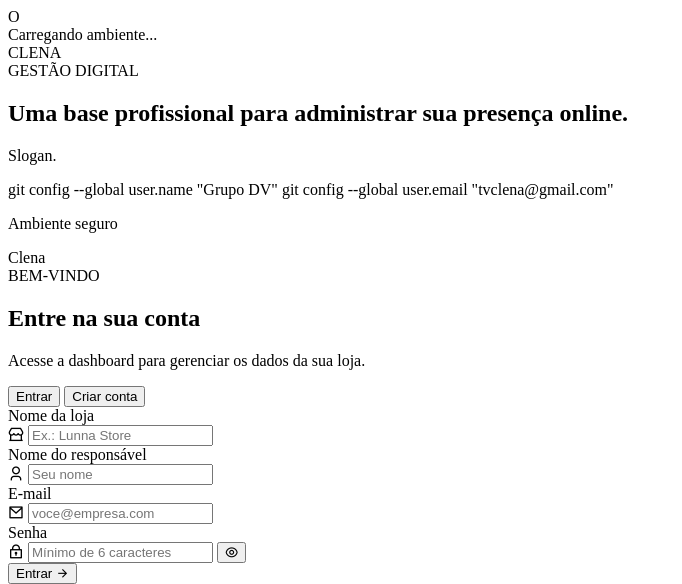
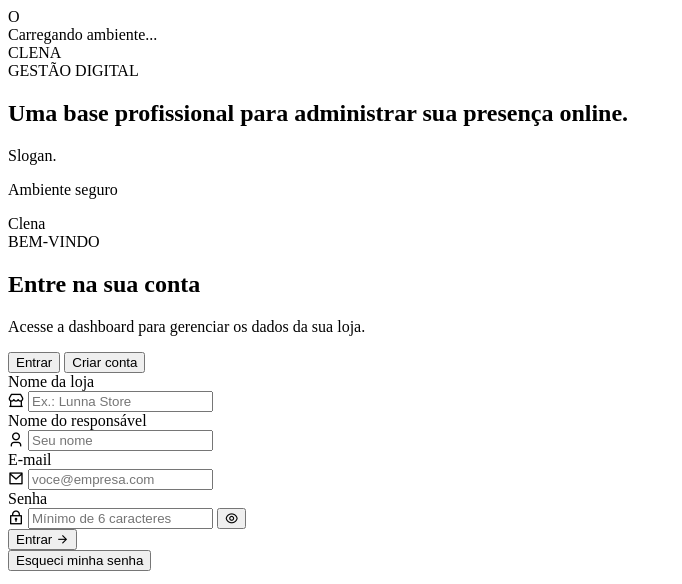
Before and after one commit to tvclena/Clena, a website with bundled scripts: page index.html in a window 1280 px wide. Shown: the top 584 px of the page, without its empty margins (0-682 px from the left). Built offline with nearby package versions, Linux system fonts and the light colour scheme; a script that the page names is missing.

```diff
--- a/index.html
+++ b/index.html
@@ -49,25 +49,6 @@
               <div class="preview-heading"></div>
               <div class="preview-cards">
                 <span></span><span></span><span></span>
-
-
-
-
-
-
-
-
-
-
-                git config --global user.name "Grupo DV"
-
-git config --global user.email "tvclena@gmail.com"
-
-
-
-
-
-
 
 
               </div>
```
